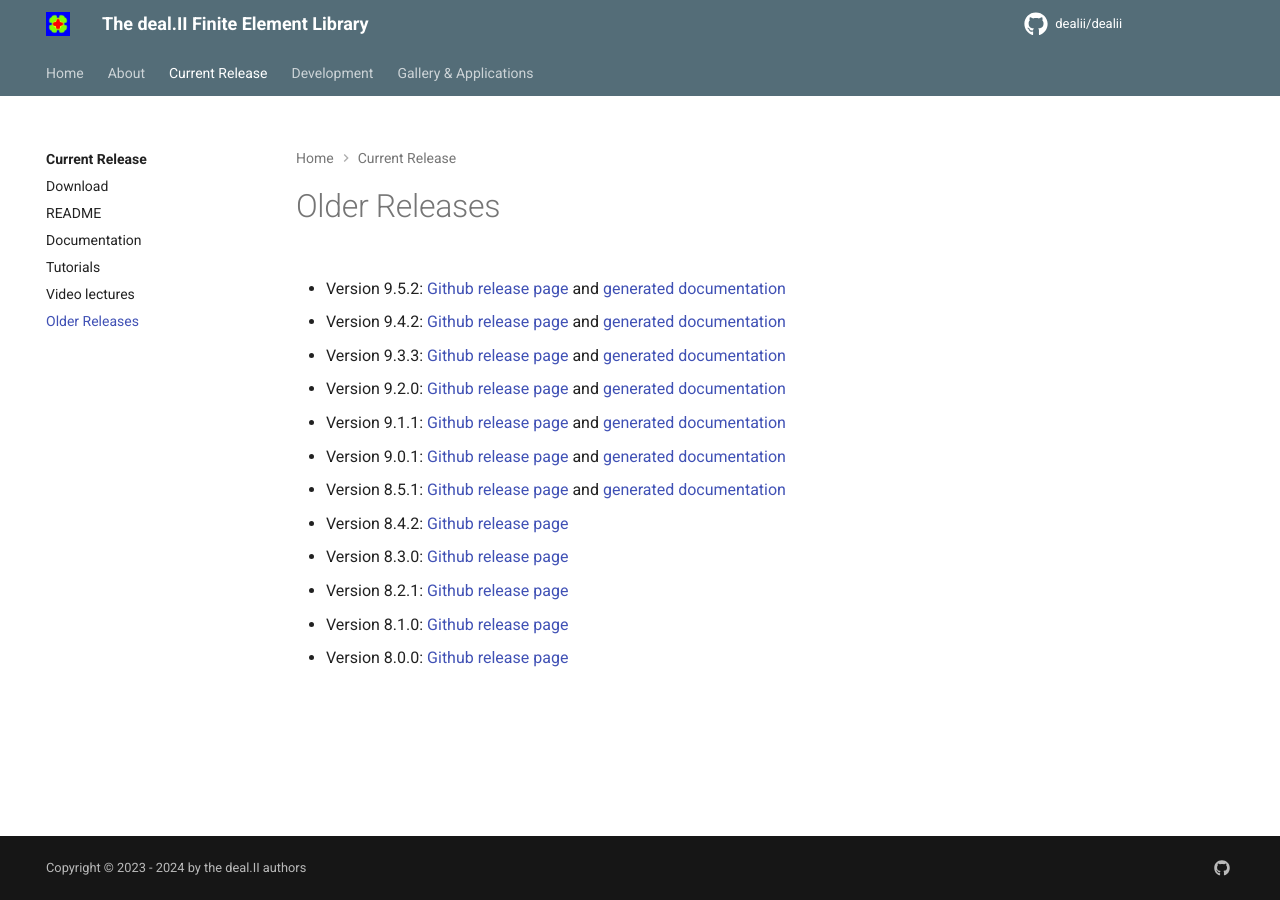
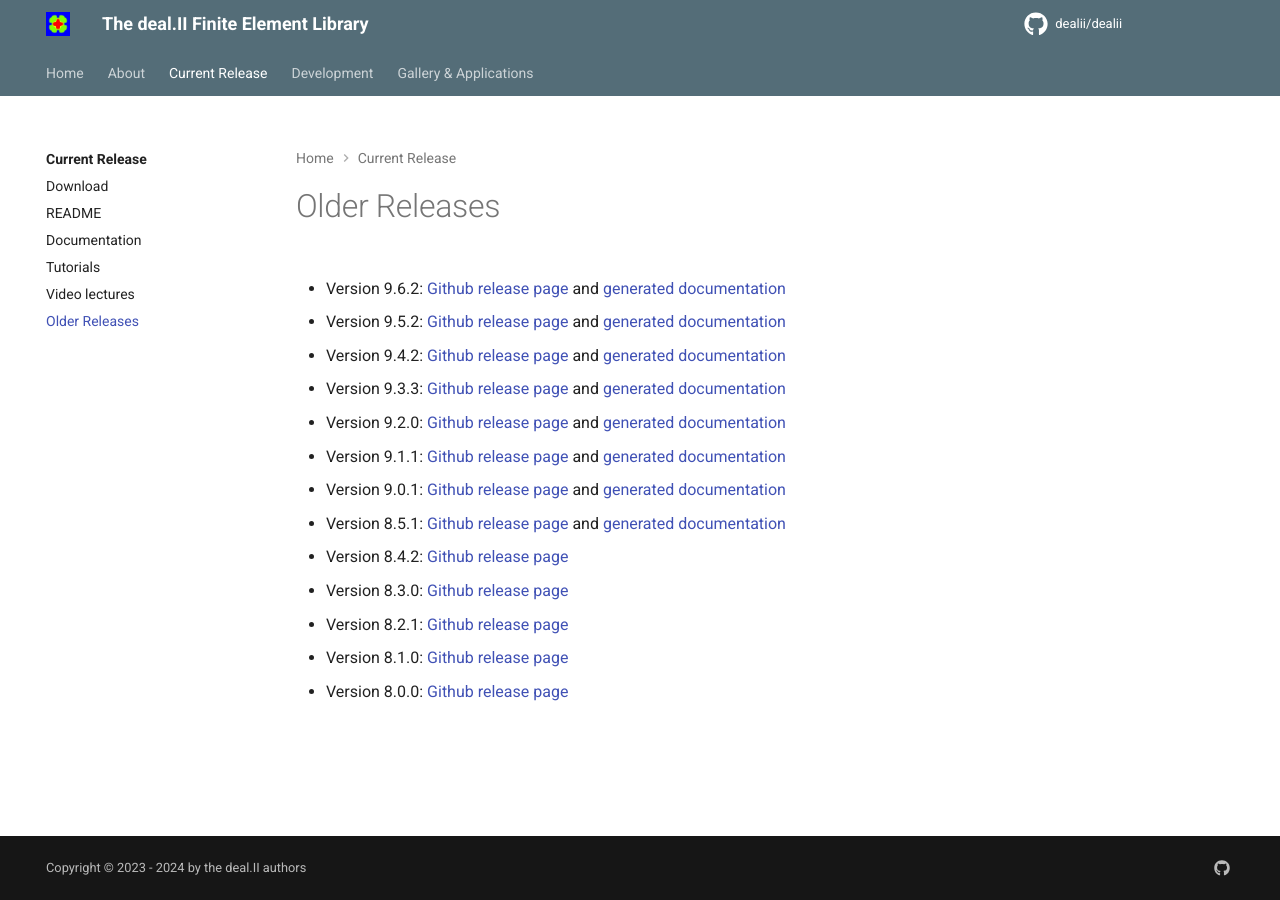
Before and after one commit to dealii/website, an MkDocs documentation site: the page built from docs/current_release/older_releases.md, in a window 1280 px wide. Built offline with MkDocs 1.6.1 and Material for MkDocs 9.7.7, drawn with Linux system fonts in a browser that asks for light colours; comment, search, counter and statistics services are not loaded.

Commit message:
add 9.6.2 release to older_releases.md

```diff
--- a/docs/current_release/older_releases.md
+++ b/docs/current_release/older_releases.md
@@ -1,5 +1,9 @@
 Older Releases
 ==============
+
+ -  Version 9.6.2:
+    [Github release page](https://github.com/dealii/dealii/releases/tag/v9.6.2)
+    and [generated documentation](https://www.dealii.org/9.6.0/index.html)
 
  -  Version 9.5.2:
     [Github release page](https://github.com/dealii/dealii/releases/tag/v9.5.2)
```
